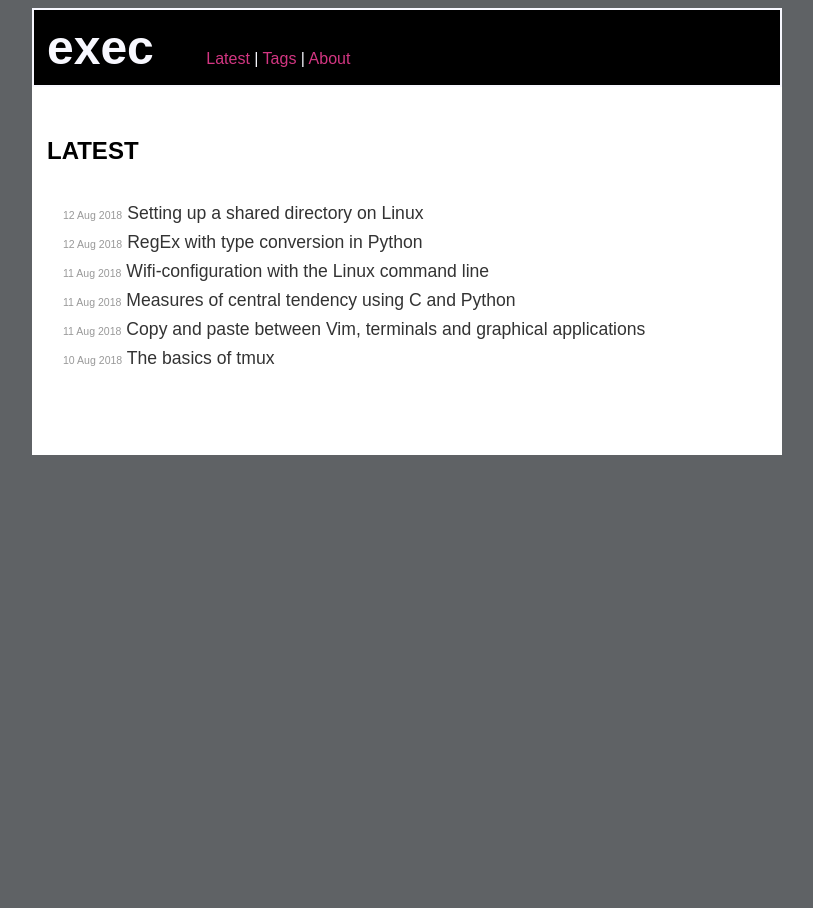
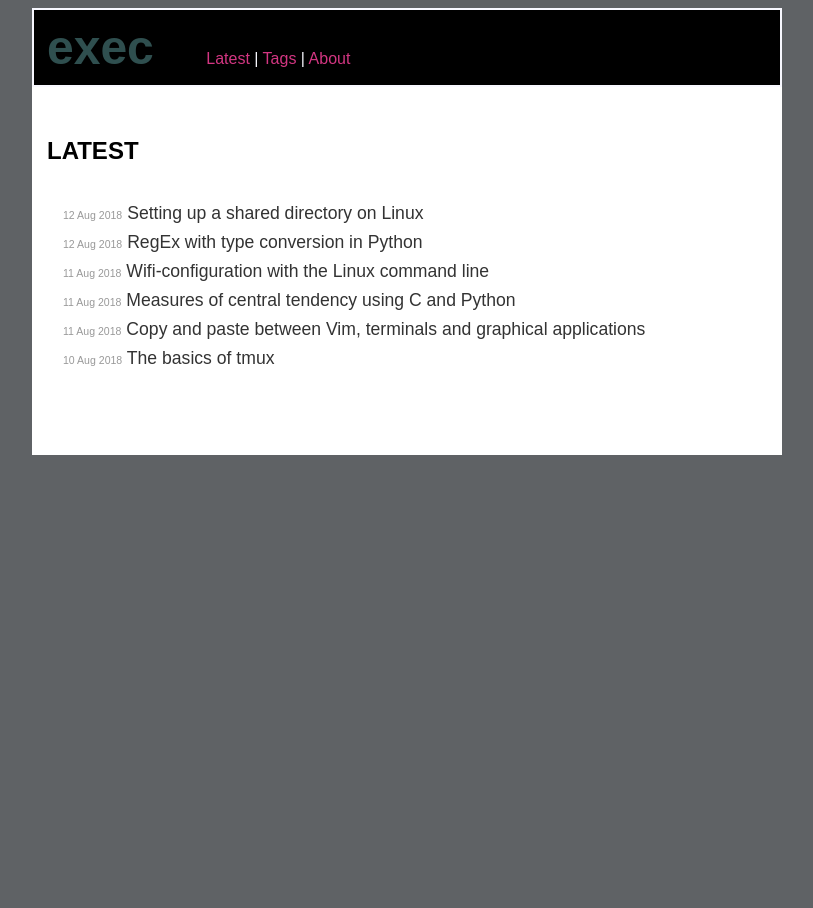
Before and after one commit to execas/execas.github.io, a Jekyll site: the page built from index.html, in a window 1280 px wide. Shown: the whole page, without its empty margins (233-1046 px from the left). Built offline with Jekyll 4.4.1, drawn with Linux system fonts in a browser that asks for light colours.

Commit message:
Update execas.css

```diff
--- a/css/execas.css
+++ b/css/execas.css
@@ -76,7 +76,7 @@ a:focus {
 .header h1 {
      font-size: 3rem;
      margin-right: 3rem;
-     color: #f8f8ff;
+     color: #2f4f4f;
      display: inline;
      margin-top: 0px;
      margin-bottom:0px;
```
